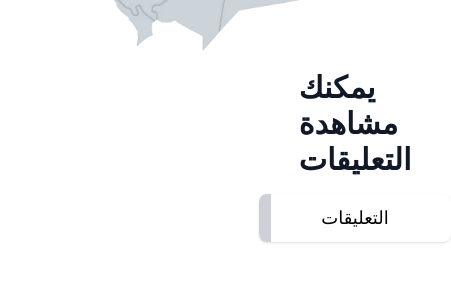
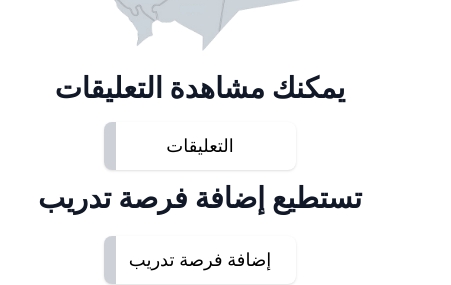
Before and after one commit to wesamhamad/Tadarab2, a Next.js app: page /Internship in a window 390 px wide. Shown: the part 1675-1960 px from the top of the page, 451 px wide, since content can reach past the window. Built offline with nearby package versions, Linux system fonts and the light colour scheme.

Commit message:
Update globals.css

```diff
--- a/styles/globals.css
+++ b/styles/globals.css
@@ -9,7 +9,7 @@ html {
 }
 
 .custom-img {
-  background-image: url('https://images.unsplash.com/photo-1527576539890-dfa815648363?ixlib=rb-4.0.3&ixid=M3wxMjA3fDB8MHxwaG90by1wYWdlfHx8fGVufDB8fHx8fA%3D%3D&auto=format&fit=crop&w=930&q=80')
+  background-image: url('/bg.avif')
 }
 
 ul.hidden li:hover::after,
@@ -22,3 +22,27 @@ ul.sm\\:flex li:hover::after {
   box-shadow: 0 2px 4px gray;
   margin-top: 3px;
 }
+
+@media (max-width: 768px) {
+  .ml-80 {
+    margin-left: 20px;
+  }
+
+  .mb-20 {
+    margin-bottom: 10px;
+  }
+
+  .mb-40 {
+    margin-bottom: 20px;
+  }
+}
+
+@media (max-width: 480px) {
+  .ml-80 {
+    margin-left: 10px;
+  }
+
+  .text-3xl {
+    font-size: 1.8rem;
+  }
+}
```
